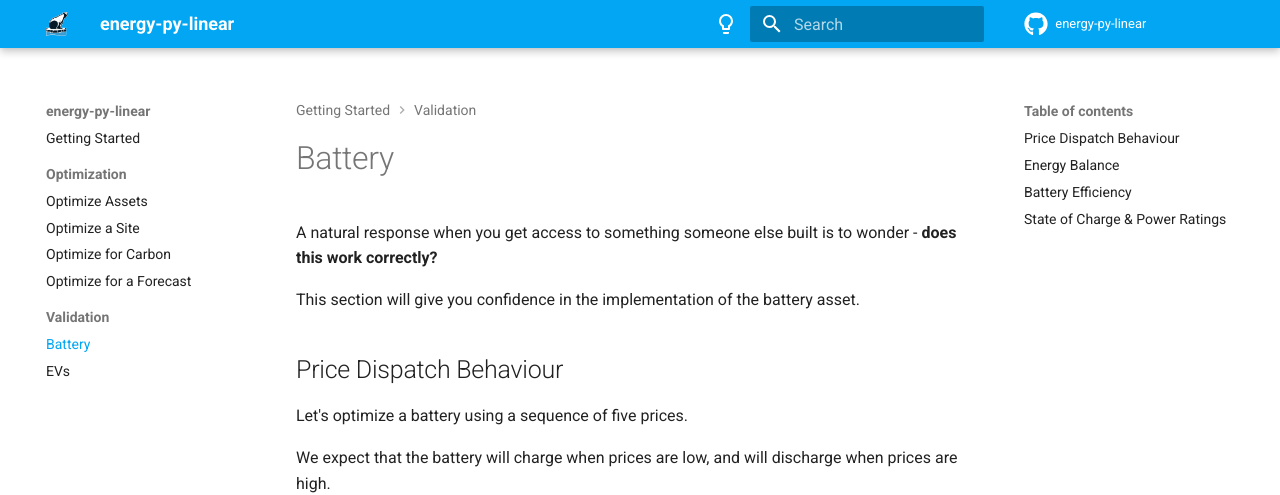
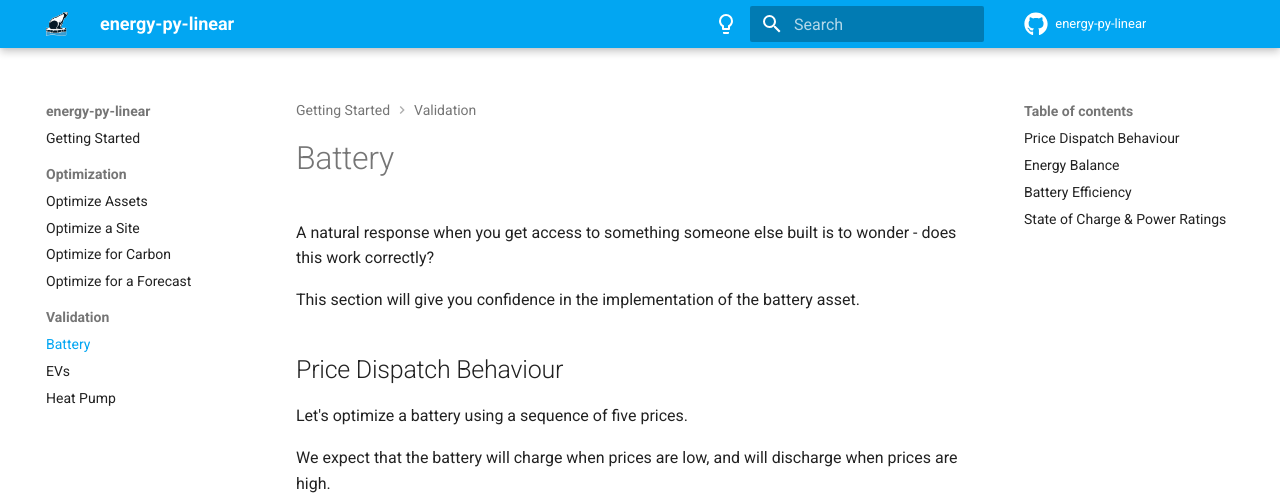
Before and after one commit to ADGEfficiency/energy-py-linear, an MkDocs documentation site: the page built from docs/docs/validation/battery.md, in a window 1280 px wide and 900 px high. Shown: the top 495 px of the window. Built offline with MkDocs 1.6.1 and Material for MkDocs 9.7.7, drawn with Linux system fonts in a browser that asks for light colours; comment, search, counter and statistics services are not loaded; the version menu is left out.

Commit message:
docs: heat pump docs

```diff
--- a/docs/docs/validation/battery.md
+++ b/docs/docs/validation/battery.md
@@ -1,4 +1,4 @@
-A natural response when you get access to something someone else built is to wonder - **does this work correctly?**
+A natural response when you get access to something someone else built is to wonder - does this work correctly?
 
 This section will give you confidence in the implementation of the battery asset.
 
--- a/docs/mkdocs.yml
+++ b/docs/mkdocs.yml
@@ -52,14 +52,14 @@ markdown_extensions:
 nav:
   - Getting Started: index.md
   - Optimization:
-    - Optimize Assets: how-to/dispatch-assets.md
-    - Optimize a Site: how-to/dispatch-site.md
-    - Optimize for Carbon: how-to/price-carbon.md
-    - Optimize for a Forecast: how-to/dispatch-forecast.md
+      - Optimize Assets: how-to/dispatch-assets.md
+      - Optimize a Site: how-to/dispatch-site.md
+      - Optimize for Carbon: how-to/price-carbon.md
+      - Optimize for a Forecast: how-to/dispatch-forecast.md
   - Validation:
-    - Battery: validation/battery.md
-    - EVs: validation/evs.md
-
+      - Battery: validation/battery.md
+      - EVs: validation/evs.md
+      - Heat Pump: validation/heat-pump.md
   # - Performance: performance.md
   # - Measure Forecast Quality: index.md
 
```
Also changed, not shown: docs/docs/static/battery-fast.png, docs/docs/static/battery.png, 1 other file.
